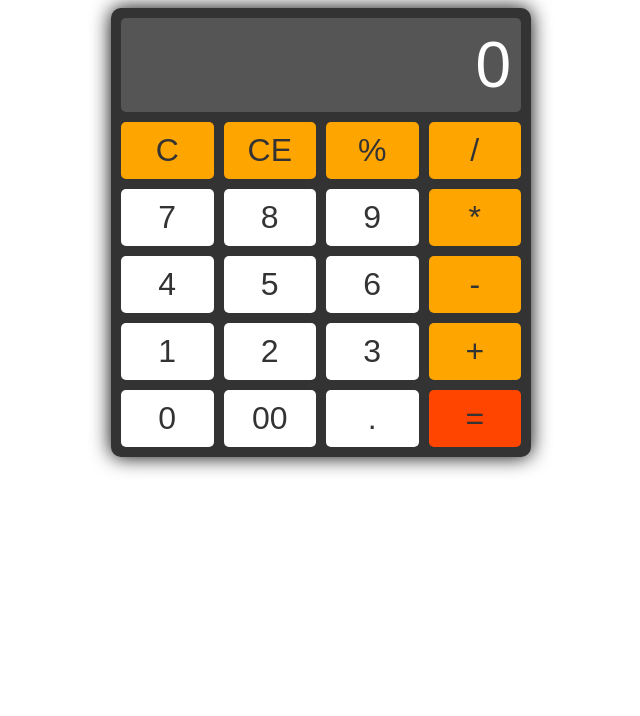
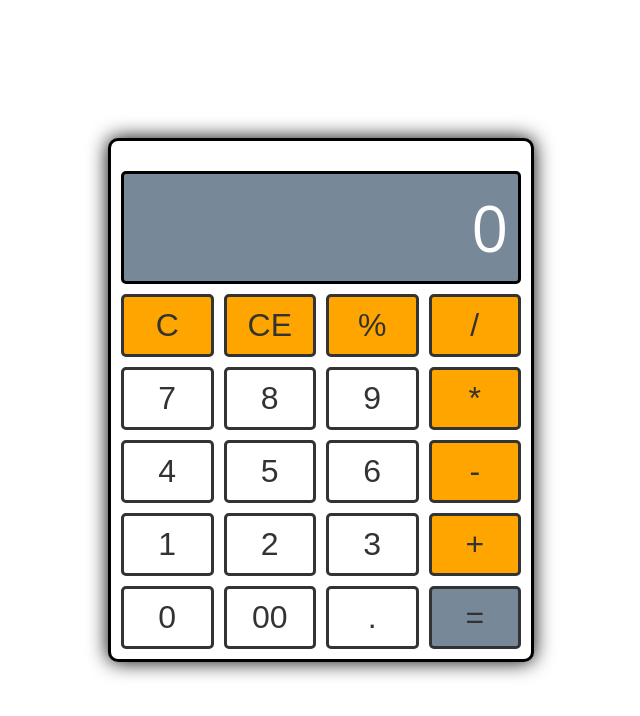
Before and after one commit to MatiasEzequielPereyra/Calculadora, a plain HTML site: page index.html in a window 1280 px wide. Shown: the whole page, without its empty margins (319-959 px from the left). Drawn offline with Linux system fonts and the light colour scheme.

Commit message:
Update style.css

```diff
--- a/style.css
+++ b/style.css
@@ -1,30 +1,47 @@
-*{
-	font-family: sans-serif;
-}
 
 .calculator {
 	display: grid;
 	grid-template-columns: repeat(4, 1fr);
 	grid-gap: 10px;
+	min-width: 400px;
 	max-width: 400px;
-	margin: auto;
+	margin: 0 auto; /* Set left and right margins to auto */
 	padding: 10px;
-	background-color: #333;
+	background-color: white;
 	border-radius: 10px;
 	box-shadow: 0 0 20px #000;
 	font-size: 2em;
-	font-family:sans-serif;
+	font-family: sans-serif;
 	text-align: center;
 	color: #fff;
+	position: absolute; /* Position the calculator */
+	top: 50%; /* Position the top edge of the calculator at the middle of the screen */
+	left: 50%; /* Position the left edge of the calculator at the middle of the screen */
+	transform: translate(-50%, -50%); /* Translate the calculator 50% from the left and top edges of its containing block */
+	padding-top: 30px;
+	border-style:solid;
+	border-color: black;
+  }
+
+  .img{
+	max-width: 290%;
+	padding-left: 60px;
+	padding-right: 40px;
+	padding-bottom: 10px;
+
   }
 
   .display {
 	grid-column: 1 / span 4;
-	background-color: #555;
+	background-color: lightslategray;
 	border-radius: 5px;
 	padding: 10px;
 	font-size: 2em;
 	text-align: right;
+	border-style: solid;
+	border-color: black;
+	border-width: 3px;
+	font-family: 'Open Sans', 'Helvetica Neue', sans-serif;
   }
 
   .button {
@@ -36,6 +53,8 @@
 	font-size: 1em;
 	cursor: pointer;
 	transition: background-color 0.2s;
+    border-style: solid;
+	border-width: 3px;
   }
 
   #operators {
@@ -47,11 +66,20 @@
 	font-size: 1em;
 	cursor: pointer;
 	transition: background-color 0.2s;
+	border-style: solid;
+	border-width: 3px;
+
   }
   .button:hover {
 	background-color: #555;
 	color: #fff;
   }
+  #operators:hover {
+	background-color: #555;
+	color: #fff;
+  }
+
 
   #equals {
-	background-color: orangered;
+	background-color: lightslategray;
+  }
```
